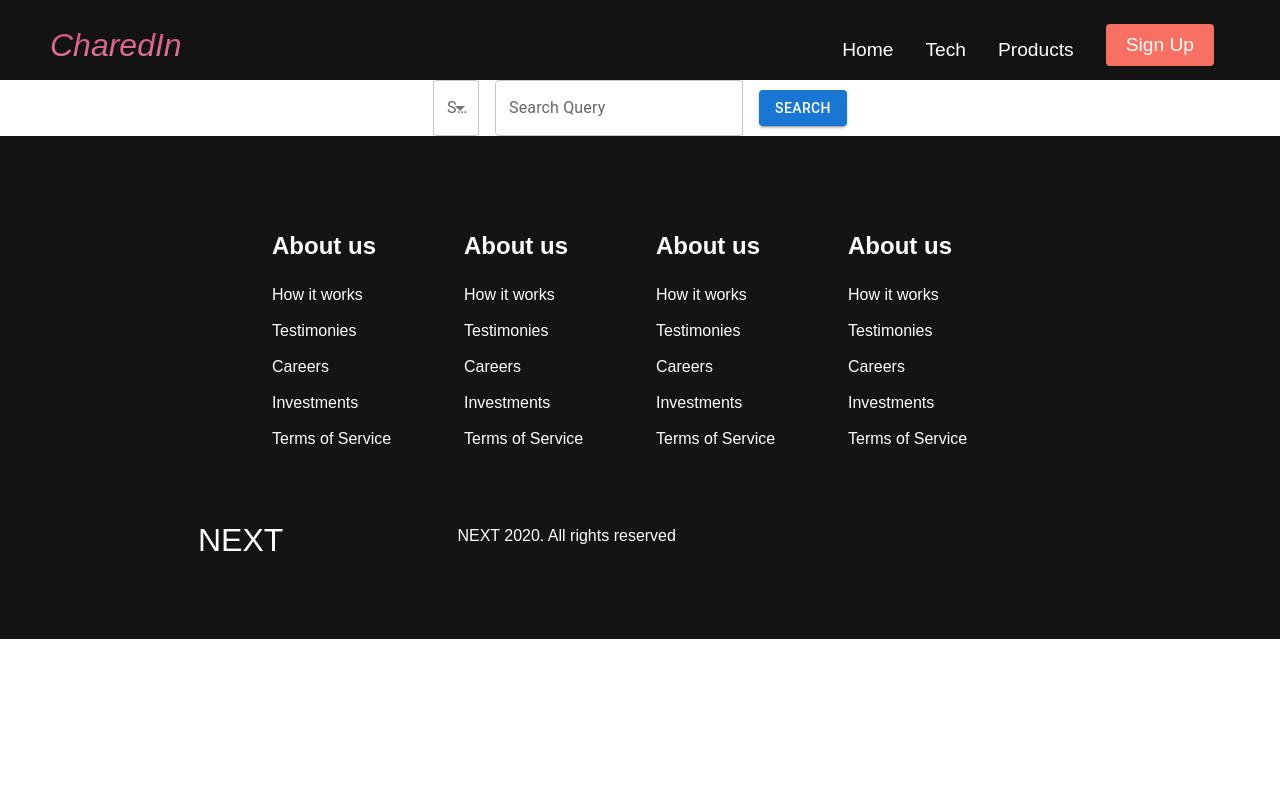
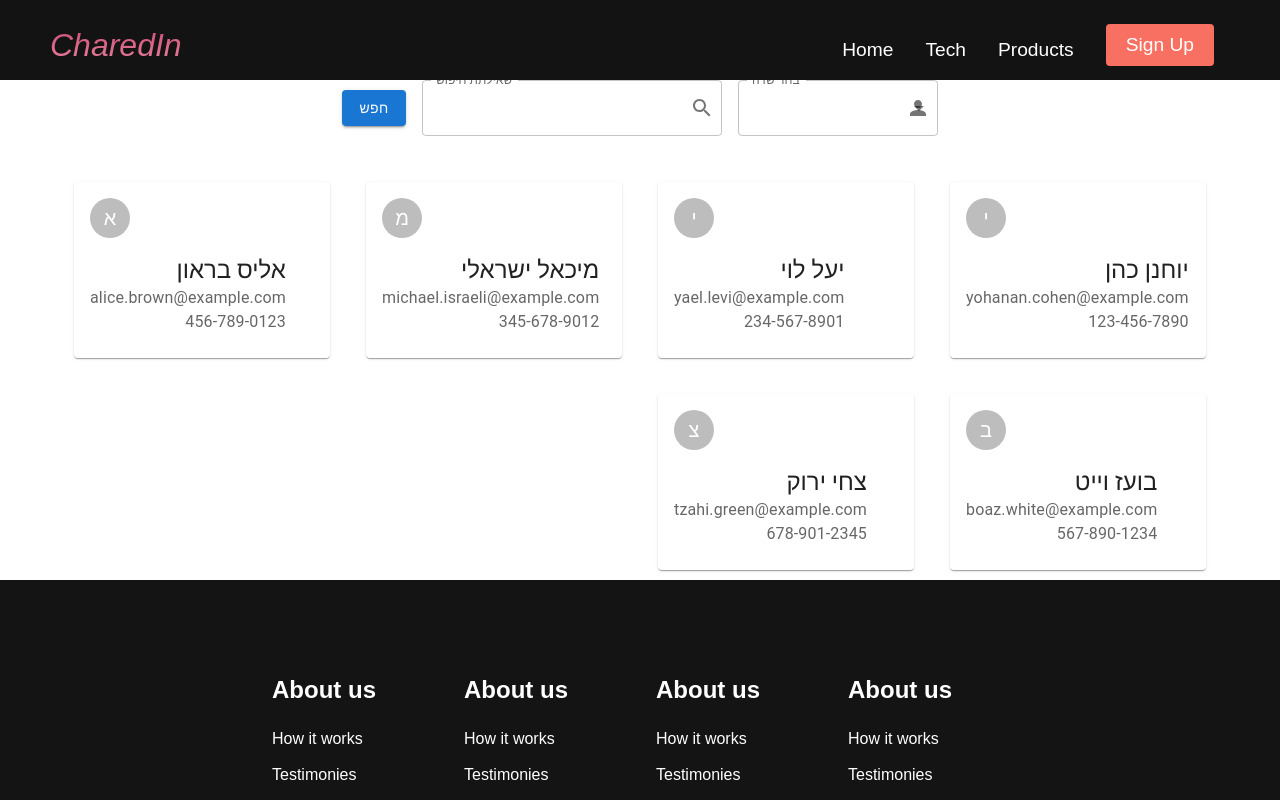
Before and after one commit to maliAscher/charedin, a React (Vite) app: page /products in a window 1280 px wide. Shown: the top 800 px of the page. Built offline with nearby package versions, Linux system fonts and the light colour scheme.

Commit message:
Users display is good, now i need to add the data.

```diff
--- /dev/null
+++ b/src/component/User.jsx
@@ -0,0 +1,21 @@
+import React from 'react';
+import { Card, CardContent, Typography, Avatar, Grid } from '@mui/material';
+
+export default function User({ name, email, phone }) {
+    return (
+        <Card style={{ margin: '10px' }}>
+            <CardContent>
+                <Grid container alignItems="center" spacing={2} direction="row-reverse">
+                    <Grid item>
+                        <Avatar>{name.charAt(0)}</Avatar>
+                    </Grid>
+                    <Grid item>
+                        <Typography variant="h5">{name}</Typography>
+                        <Typography color="textSecondary">{email}</Typography>
+                        <Typography color="textSecondary">{phone}</Typography>
+                    </Grid>
+                </Grid>
+            </CardContent>
+        </Card>
+    );
+}
--- a/src/component/defautl1.jsx
+++ b/src/component/defautl1.jsx
@@ -1,5 +1,8 @@
 import React, { useState } from 'react';
-import { TextField, Button, MenuItem, Container, Grid } from '@mui/material';
+import { TextField, Button, MenuItem, Container, Grid, InputAdornment, Card, CardContent, Typography, Avatar } from '@mui/material';
+import SearchIcon from '@mui/icons-material/Search';
+import PersonIcon from '@mui/icons-material/Person';
+import User from './User'; // נניח שהקומפוננטה User נמצאת בקובץ נפרד
 
 export default function Users() {
     const [selectedField, setSelectedField] = useState('');
@@ -14,39 +17,71 @@ export default function Users() {
     };
 
     const handleSearch = () => {
-        console.log(`Searching for ${searchQuery} in field ${selectedField}`);
+        console.log(`מחפש ${searchQuery} בשדה ${selectedField}`);
         // כאן ניתן להוסיף את הלוגיקה לחיפוש
     };
 
+    const users = [
+        { name: 'יוחנן כהן', email: 'yohanan.cohen@example.com', phone: '123-456-7890' },
+        { name: 'יעל לוי', email: 'yael.levi@example.com', phone: '234-567-8901' },
+        { name: 'מיכאל ישראלי', email: 'michael.israeli@example.com', phone: '345-678-9012' },
+        { name: 'אליס בראון', email: 'alice.brown@example.com', phone: '456-789-0123' },
+        { name: 'בועז וייט', email: 'boaz.white@example.com', phone: '567-890-1234' },
+        { name: 'צחי ירוק', email: 'tzahi.green@example.com', phone: '678-901-2345' }
+    ];
+
     return (
-        <Container>
+        <Container style={{ direction: 'rtl' }}>
             <Grid container spacing={2} alignItems="center" justifyContent="center">
                 <Grid item>
                     <TextField
                         select
-                        label="Select Field"
+                        label="בחר שדה"
                         value={selectedField}
                         onChange={handleFieldChange}
                         variant="outlined"
+                        style={{ width: 200 }}
+                        InputProps={{
+                            startAdornment: (
+                                <InputAdornment position="start">
+                                    <PersonIcon />
+                                </InputAdornment>
+                            ),
+                        }}
                     >
-                        <MenuItem value="name">Name</MenuItem>
-                        <MenuItem value="email">Email</MenuItem>
-                        <MenuItem value="phone">Phone</MenuItem>
+                        <MenuItem value="name">שם</MenuItem>
+                        <MenuItem value="email">אימייל</MenuItem>
+                        <MenuItem value="phone">טלפון</MenuItem>
                     </TextField>
                 </Grid>
                 <Grid item>
                     <TextField
-                        label="Search Query"
+                        label="שאילתת חיפוש"
                         value={searchQuery}
                         onChange={handleQueryChange}
                         variant="outlined"
+                        style={{ width: 300 }}
+                        InputProps={{
+                            startAdornment: (
+                                <InputAdornment position="start">
+                                    <SearchIcon />
+                                </InputAdornment>
+                            ),
+                        }}
                     />
                 </Grid>
                 <Grid item>
                     <Button variant="contained" color="primary" onClick={handleSearch}>
-                        Search
+                        חפש
                     </Button>
                 </Grid>
+            </Grid>
+            <Grid container spacing={2} style={{ marginTop: '20px' }}>
+                {users.map((user, index) => (
+                    <Grid item xs={12} sm={6} md={4} lg={3} key={index}>
+                        <User name={user.name} email={user.email} phone={user.phone} />
+                    </Grid>
+                ))}
             </Grid>
         </Container>
     );
```
